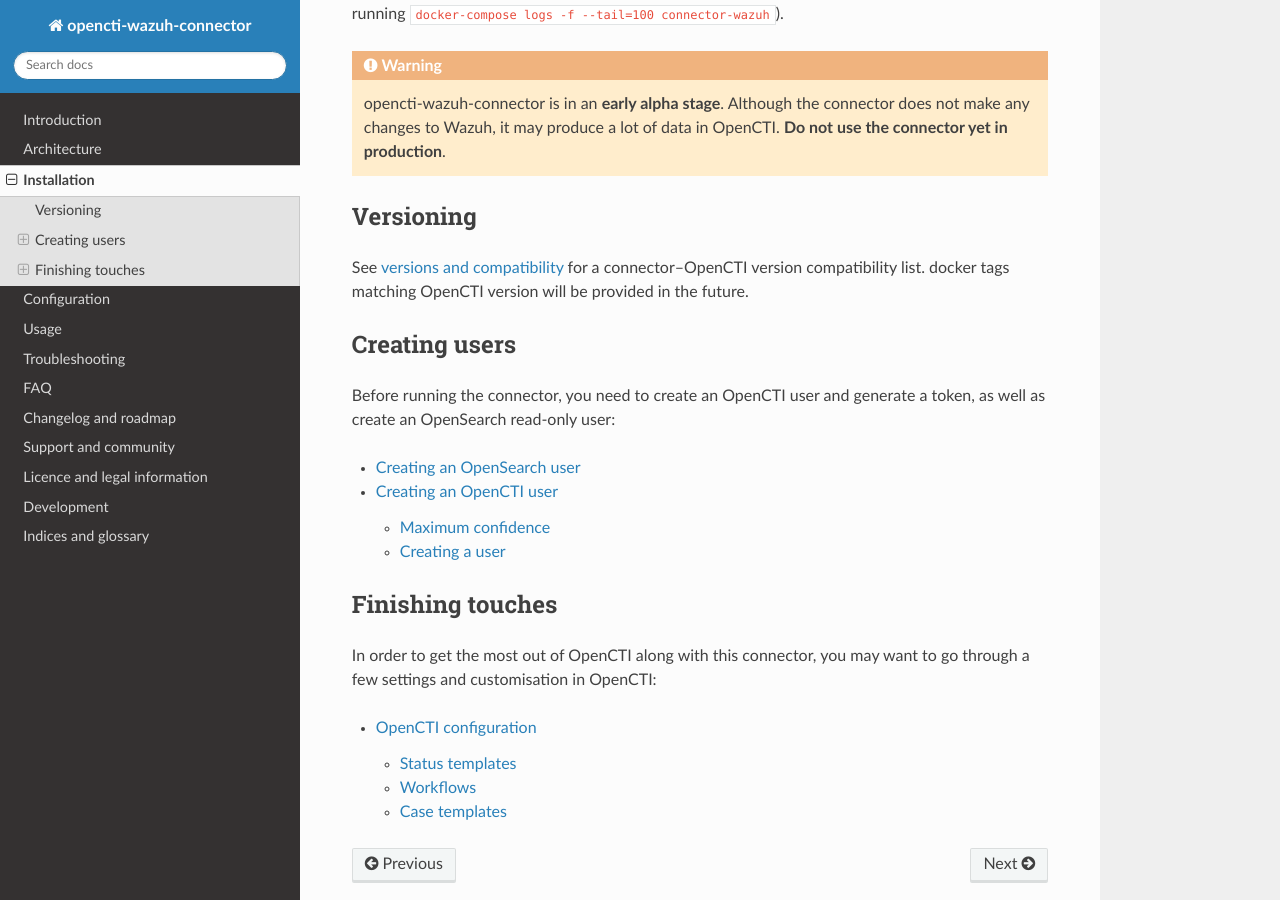
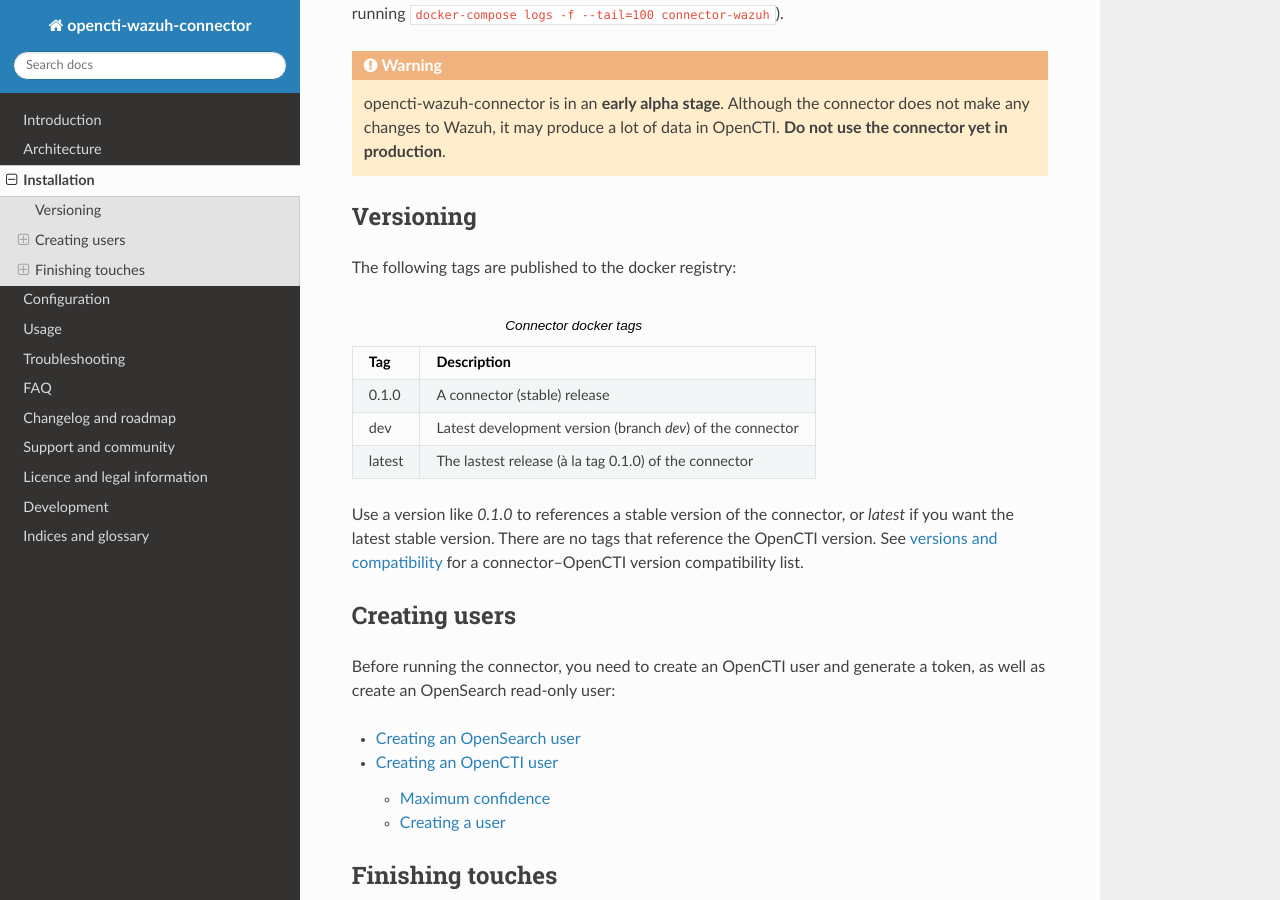
Before and after one commit to misje/opencti-wazuh-connector, a Sphinx documentation site: the page built from docs/source/installation.rst, in a window 1280 px wide and 900 px high, scrolled down 1002 px. Built offline with Sphinx 7.4.7 and the Read the Docs theme 2.0.0, drawn with Linux system fonts in a browser that asks for light colours.

Commit message:
Prepare for using the release tag "0.1.0" for the docker image

```diff
--- a/docs/source/connector-compose-simple.yml
+++ b/docs/source/connector-compose-simple.yml
@@ -1,7 +1,7 @@
 version: "3.7"
 services:
   connector-wazuh:
-    image: ghcr.io/misje/opencti-connector-wazuh:dev
+    image: ghcr.io/misje/opencti-connector-wazuh:0.1.0
     restart: always
     environment:
       # A timezone is needed for datetime tools to work as expected:
--- a/docs/source/full-demo-compose.yml
+++ b/docs/source/full-demo-compose.yml
@@ -161,7 +161,7 @@ services:
         max-size: 50m
 
   connector-wazuh:
-    image: ghcr.io/misje/opencti-connector-wazuh:dev
+    image: ghcr.io/misje/opencti-connector-wazuh:0.1.0
     restart: always
     environment:
       # A timezone is needed for datetime tools to work as expected:
--- a/docs/source/installation.rst
+++ b/docs/source/installation.rst
@@ -26,12 +26,29 @@ connector-wazuh``).
 
 .. include:: alpha_warning.rst
 
+.. _versioning:
+
 Versioning
 ~~~~~~~~~~
 
-See :ref:`versions and compatibility <versions>` for a connector–OpenCTI
-version compatibility list. docker tags matching OpenCTI version will be
-provided in the future.
+The following tags are published to the docker registry:
+
+.. list-table:: Connector docker tags
+   :header-rows: 1
+
+   * - Tag
+     - Description
+   * - 0.1.0
+     - A connector (stable) release
+   * - dev
+     - Latest development version (branch *dev*) of the connector
+   * - latest
+     - The lastest release (à la tag 0.1.0) of the connector
+
+Use a version like *0.1.0* to references a stable version of the connector, or
+*latest* if you want the latest stable version. There are no tags that
+reference the OpenCTI version. See :ref:`versions and compatibility <versions>`
+for a connector–OpenCTI version compatibility list.
 
 Creating users
 ~~~~~~~~~~~~~~
--- a/docs/source/opencti-compose.yml
+++ b/docs/source/opencti-compose.yml
@@ -161,7 +161,7 @@ services:
         max-size: 50m
 
   connector-wazuh:
-    image: ghcr.io/misje/opencti-connector-wazuh:dev
+    image: ghcr.io/misje/opencti-connector-wazuh:0.1.0
     restart: always
     environment:
       # A timezone is needed for datetime tools to work as expected:
--- a/docs/source/support.rst
+++ b/docs/source/support.rst
@@ -28,7 +28,9 @@ Versions and compatibility
      - 6.0.10
      - –
 
-Some minor OpenCTI versions prior to 6.0.10 should also work.
+Some minor OpenCTI versions prior to 6.0.10 should also work. See
+:ref:`versioning <versioning>` for an overview of how version numbers and
+docker tags are used.
 
 .. _issue:
 
```
